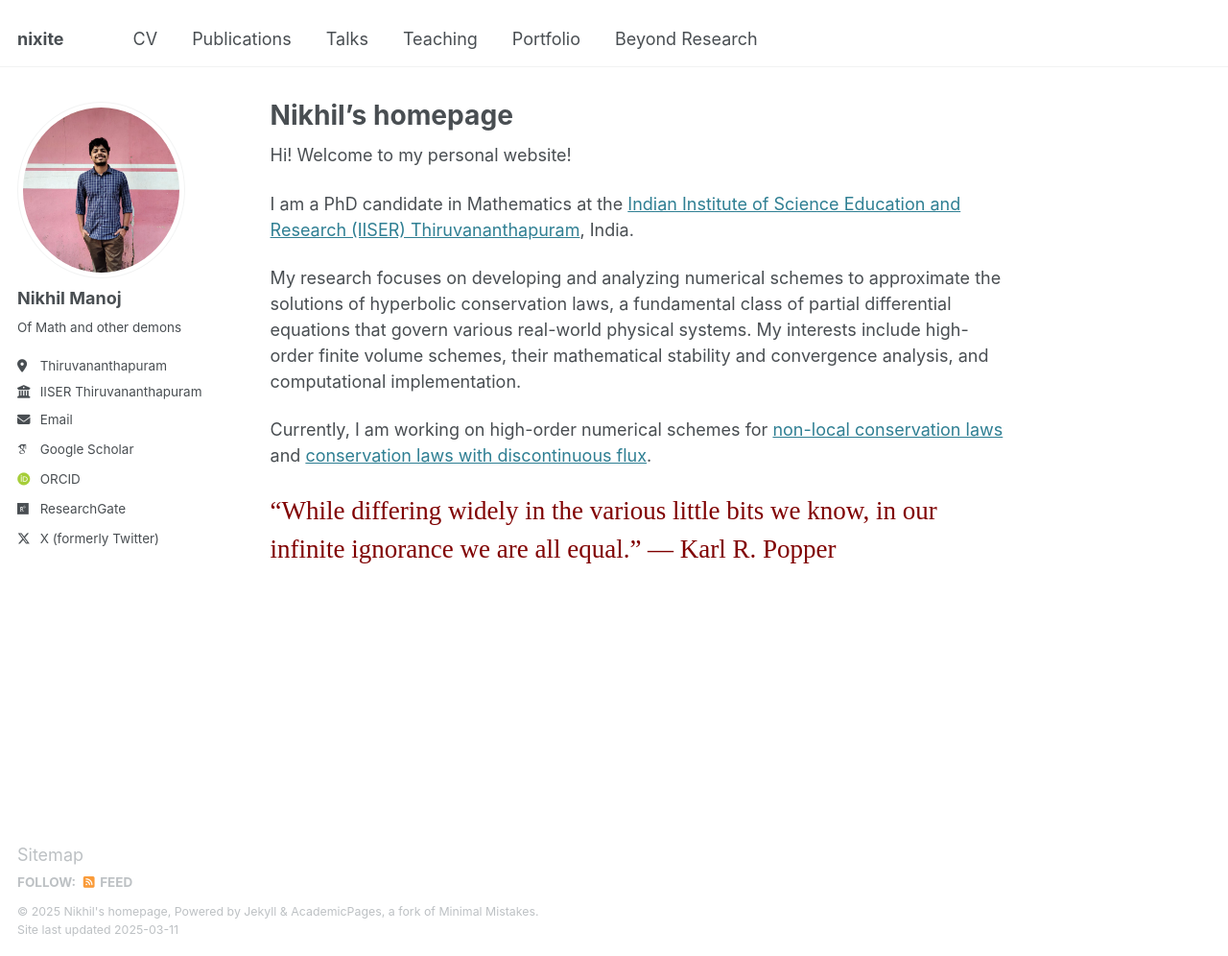
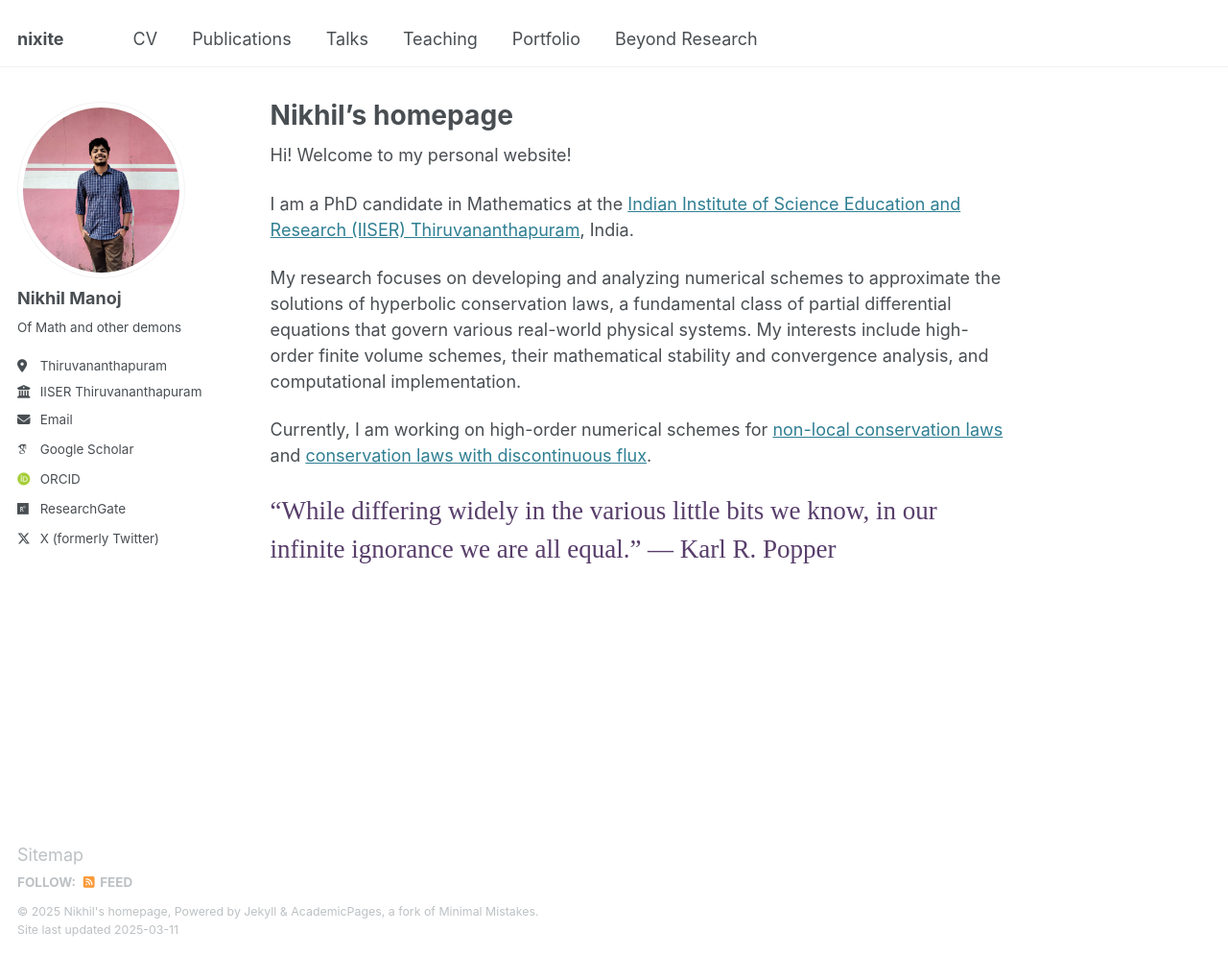
Before and after one commit to nikhil0597/nikhil0597.github.io, a Jekyll site: the page built from _pages/about.md, in a window 1280 px wide and 996 px high. Shown: the whole window at 96% size. Built offline with Jekyll 4.4.1, drawn with Linux system fonts in a browser that asks for light colours; some web fonts are replaced.

Commit message:
Update about.md

```diff
--- a/_pages/about.md
+++ b/_pages/about.md
@@ -14,7 +14,7 @@ My research focuses on developing and analyzing numerical schemes to approximate
 
 Currently, I am working on high-order numerical schemes for [non-local conservation laws](https://www.esaim-m2an.org/articles/m2an/abs/2023/06/m2an230129/m2an230129.html) and [conservation laws with discontinuous flux](https://arxiv.org/abs/2501.04620).
 
-<span style="font-family: 'Brush Script MT', cursive; font-size: 1.5em; color: maroon;">
+<span style="font-family: 'Brush Script MT', cursive; font-size: 1.5em; color:#583e6b;">
   “While differing widely in the various little bits we know, in our infinite ignorance we are all equal.”
   ― Karl R. Popper
 </span>
```
